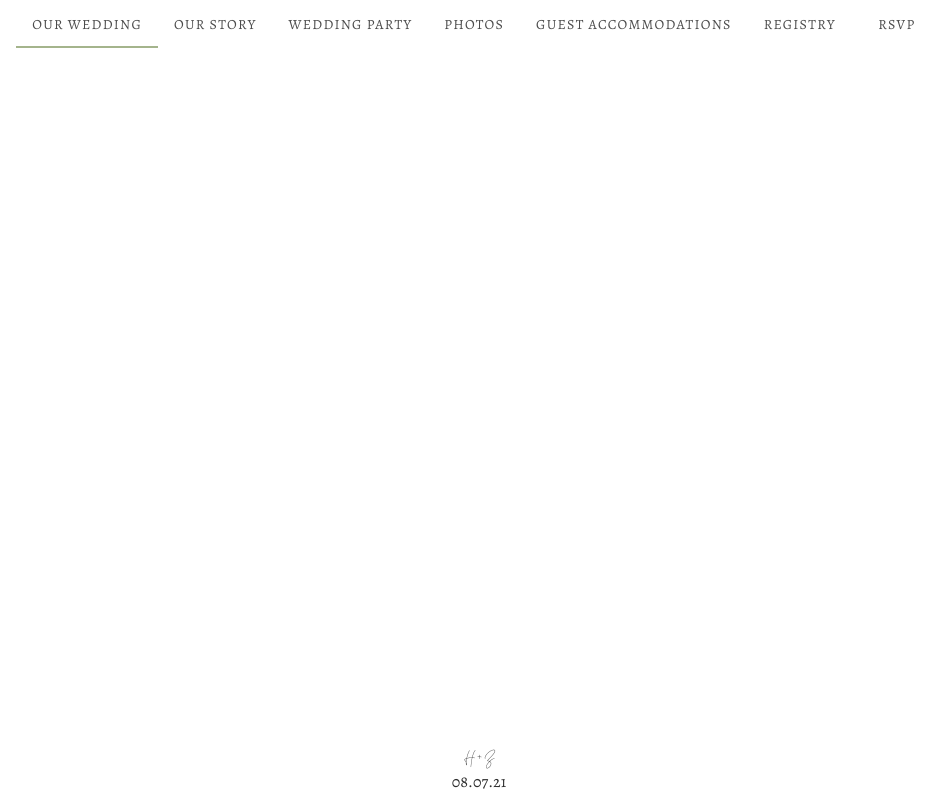
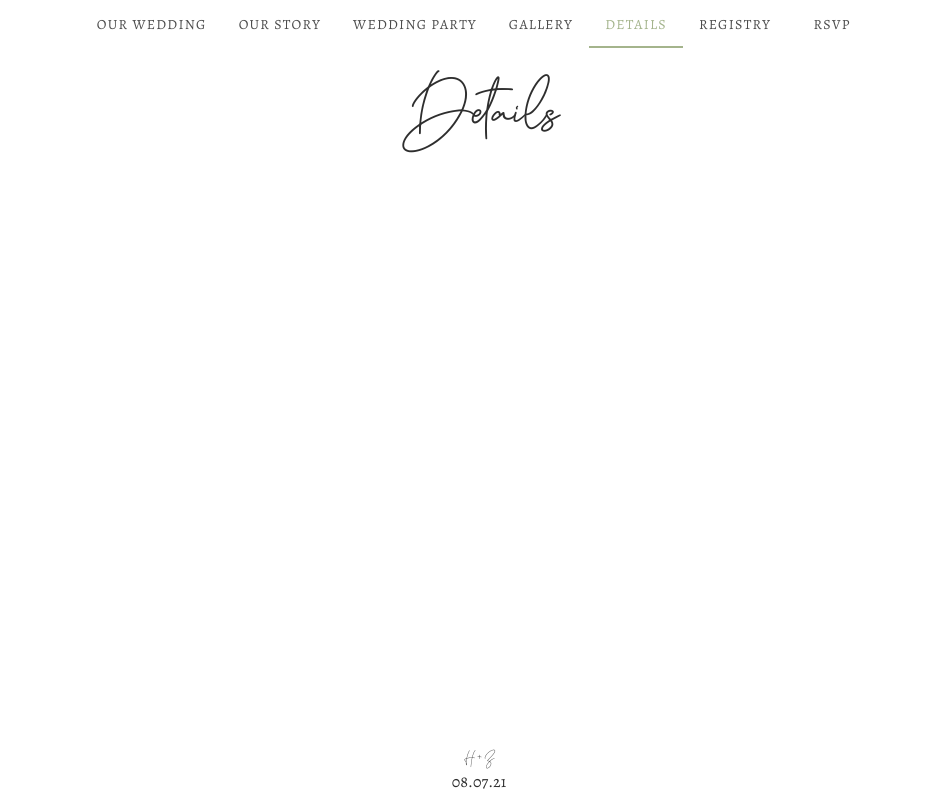
Before and after one commit to zdawz/zach-and-haley-2021, a Vue app: page /details in a window 1280 px wide. Shown: the whole page, without its empty margins (161-1106 px from the left). Built offline with nearby package versions, Linux system fonts and the light colour scheme.

Commit message:
Update page names and ordering

```diff
--- a/src/App.vue
+++ b/src/App.vue
@@ -9,8 +9,8 @@
           <v-tab to="/">Our Wedding</v-tab>
           <v-tab to="/our-story">Our Story</v-tab>
           <v-tab to="/wedding-party">Wedding Party</v-tab>
-          <v-tab to="/photos">Photos</v-tab>
-          <v-tab to="/guest-accommodations">Guest Accommodations</v-tab>
+          <v-tab to="/gallery">Gallery</v-tab>
+          <v-tab to="/details">Details</v-tab>
           <v-tab to="/registry">Registry</v-tab>
           <v-tab to="/rsvp">RSVP</v-tab>
         </v-tabs>
--- a/src/router/index.js
+++ b/src/router/index.js
@@ -1,9 +1,9 @@
 import Vue from "vue";
 import VueRouter from "vue-router";
-import GuestAccommodations from "../views/GuestAccommodations.vue";
+import Details from "../views/Details.vue";
 import Home from "../views/Home.vue";
 import OurStory from "../views/OurStory.vue";
-import Photos from "../views/Photos.vue";
+import Gallery from "../views/Gallery.vue";
 import Registry from "../views/Registry.vue";
 import RSVP from "../views/RSVP";
 import WeddingParty from "../views/WeddingParty.vue";
@@ -27,9 +27,9 @@ const routes = [
     component: WeddingParty,
   },
   {
-    path: "/photos",
-    name: "Photos",
-    component: Photos,
+    path: "/gallery",
+    name: "Gallery",
+    component: Gallery,
   },
   {
     path: "/registry",
@@ -42,9 +42,9 @@ const routes = [
     component: RSVP,
   },
   {
-    path: "/guest-accommodations",
-    name: "Guest Accommodations",
-    component: GuestAccommodations,
+    path: "/details",
+    name: "Details",
+    component: Details,
   },
 ];
 
--- a/src/views/Photos.vue
+++ b/src/views/Details.vue
@@ -1,11 +1,11 @@
 <template>
   <div>
-    <h1>Photos</h1>
+    <h1>Details</h1>
   </div>
 </template>
 
 <script>
 export default {
-  name: 'Photos',
+  name: 'Details',
 };
 </script>
--- a/src/views/GuestAccommodations.vue
+++ b/src/views/Gallery.vue
@@ -1,11 +1,11 @@
 <template>
   <div>
-    <h1>Guest Accommodations</h1>
+    <h1>Gallery</h1>
   </div>
 </template>
 
 <script>
 export default {
-  name: 'Guest Accommodations',
+  name: 'Gallery',
 };
 </script>
```
